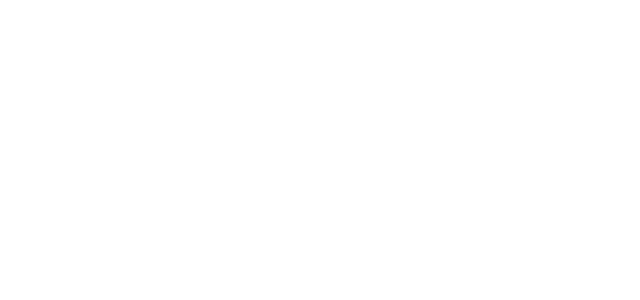
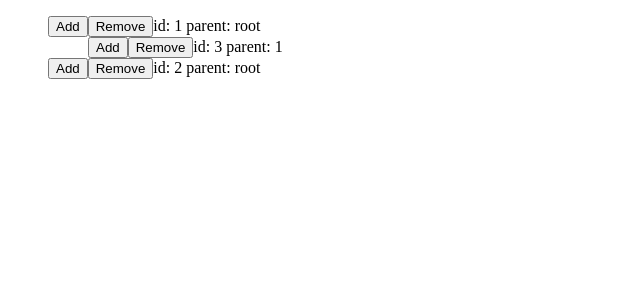
Before and after one commit to harm-meijer/tutorial, a React (Create React App) app: page / in a window 1280 px wide. Shown: the top 300 px of the page, without its empty margins (0-640 px from the left). Built offline with nearby package versions, Linux system fonts and the light colour scheme.

Commit message:
Co-authored-by: Harm Meijer <amsterdamharu@users.noreply.github.com>

```diff
--- a/src/App.js
+++ b/src/App.js
@@ -1,8 +1,18 @@
 import Item from "./components/Item";
+import { useSelector } from "react-redux";
+import { createSelectItemById } from "./selectors";
 
 function App() {
-  //@todo: select root items and display tree
-  return <div></div>;
+  const rootItem = useSelector(createSelectItemById("root"));
+  return (
+    <div>
+      <ul>
+        {rootItem.children.map((itemId) => (
+          <Item key={itemId} id={itemId} parentId={"root"} />
+        ))}
+      </ul>
+    </div>
+  );
 }
 
 export default App;
--- a/src/actions.js
+++ b/src/actions.js
@@ -2,5 +2,8 @@
 export const REMOVE = "REMOVE";
 //@todo: to implement nested items something
 //  to change here
-export const add = () => ({ type: ADD });
-export const remove = () => ({ type: REMOVE });
+export const add = (parentId) => ({ type: ADD, payload: parentId });
+export const remove = (itemId, parentId) => ({
+  type: REMOVE,
+  payload: { itemId, parentId },
+});
--- a/src/components/Item.js
+++ b/src/components/Item.js
@@ -1,17 +1,25 @@
 import React, { memo } from "react";
 import { useDispatch, useSelector } from "react-redux";
 import { add, remove } from "../actions";
-import { selectItem } from "../selectors";
+import { createSelectItemWithValue } from "../selectors";
 
-const Item = memo(function ItemComponent() {
+const Item = memo(function ItemComponent({ id, parentId }) {
+  const item = useSelector(createSelectItemWithValue(id, parentId));
   const dispatch = useDispatch();
-  const addClicked = () => dispatch(add());
-  const removeClicked = () => dispatch(remove());
+  const addClicked = () => dispatch(add(id));
+  const removeClicked = () => dispatch(remove(id, parentId));
+  console.log(id, item, parentId);
   return (
     <div>
-      <button onClick={addClicked}>up</button>
-      <button onClick={removeClicked}>down</button>
-      {/* @todo: show child items */}
+      <button onClick={addClicked}>Add</button>
+      <button onClick={removeClicked}>Remove</button>
+      {/* @todo: implement value in selector */}
+      {item.value}
+      <ul>
+        {item.children.map((childId) => (
+          <Item key={childId} id={childId} parentId={id} />
+        ))}
+      </ul>
     </div>
   );
 });
--- a/src/selectors.js
+++ b/src/selectors.js
@@ -1,4 +1,12 @@
-//@tip: this needs to be a selector with a parameter
-export const selectItem = (state) => {
-  //@todo: implement selector
-};
+import { createSelector } from "reselect";
+
+export const selectItems = (state) => state.items;
+
+export const createSelectItemById = (id) =>
+  createSelector([selectItems], (items) => items[id]);
+export const createSelectItemWithValue = (id, parentId) =>
+  console.log("creating selector for", id) ||
+  createSelector([createSelectItemById(id)], (item) => ({
+    ...item,
+    value: `id: ${id} parent: ${parentId}`, //"id: parent: parentId"
+  }));
--- a/src/store.js
+++ b/src/store.js
@@ -1,21 +1,95 @@
-import { createStore } from "redux";
+import { createStore, compose, applyMiddleware } from "redux";
+const composeEnhancers = window.__REDUX_DEVTOOLS_EXTENSION_COMPOSE__ || compose;
 const initialState = {
-  items: [
-    { id: 1, value: "root one" },
-    { id: 2, value: "root two" },
-    { id: 3, value: "Child of one", parent: 1 },
-  ],
+  items: {
+    root: { id: "root", children: [1, 2] },
+    1: { id: 1, children: [3] },
+    2: { id: 2, children: [] },
+    3: { id: 3, children: [] },
+  },
+};
+
+const createId = (items) =>
+  Math.max(
+    ...Object.keys(items)
+      .map((key) => Number(key))
+      .filter((id) => !isNaN(id))
+  ) + 1;
+
+const removeItems = (itemId, items) => {
+  const idsToRemove = [itemId].concat(getDecedents(itemId, items));
+  console.log(idsToRemove);
+  return Object.fromEntries(
+    Object.entries(items).filter(([key]) => !idsToRemove.includes(Number(key)))
+  );
+};
+
+export const getDecedents = (id, items) => {
+  const recur = (acc, id) => {
+    acc.push(...items[id].children);
+    items[id].children.forEach((childId) => {
+      recur(acc, childId);
+    });
+    return acc;
+  };
+  return recur([], id);
 };
 
 const store = createStore(
-  (state = initialState, { type }) => {
+  (state = initialState, { type, payload }) => {
     //@todo: implement adding or removing a child to
     //  tree
-    return { ...state };
+    if (type === "ADD") {
+      const parentId = payload;
+      const id = createId(state.items);
+      return {
+        ...state,
+        items: {
+          ...state.items,
+          [parentId]: {
+            ...state.items[parentId],
+            children: state.items[parentId].children.concat(id),
+          },
+          [id]: {
+            id,
+            children: [],
+          },
+        },
+      };
+    }
+    if (type === "REMOVE") {
+      const { itemId, parentId } = payload;
+      console.log(`item to be removed: ${itemId}, parent id: ${parentId}`);
+      const items = {
+        ...removeItems(itemId, state.items),
+        [parentId]: {
+          ...state.items[parentId],
+          children: state.items[parentId].children.filter(
+            (id) => id !== itemId
+          ),
+        },
+      };
+      return {
+        ...state,
+        items,
+      };
+    }
+
+    return state;
   },
   initialState,
-  window.__REDUX_DEVTOOLS_EXTENSION__ &&
-    window.__REDUX_DEVTOOLS_EXTENSION__()
+  composeEnhancers(
+    applyMiddleware(({ getState, dispatch }) => (next) => (action) => {
+      if (!["loading", "loaded"].includes(action.type)) {
+        dispatch({ type: "loading" });
+        //do async stuff
+        Promise.resolve().then(() =>
+          dispatch({ type: "loaded", payload: "some data" })
+        );
+      }
+      return next(action);
+    })
+  )
 );
 
 export default store;
```
Also changed, not shown: 1 other file (tests, documents, lock files or other folders).
